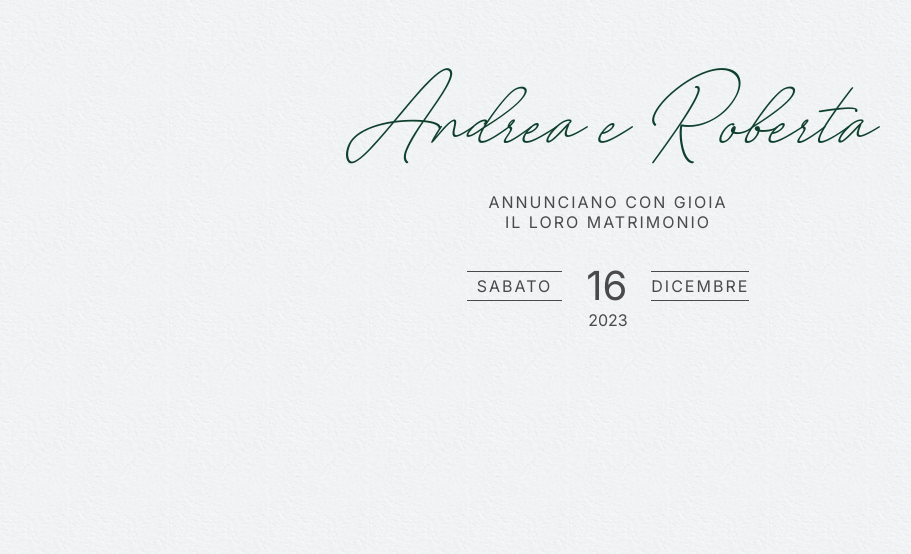
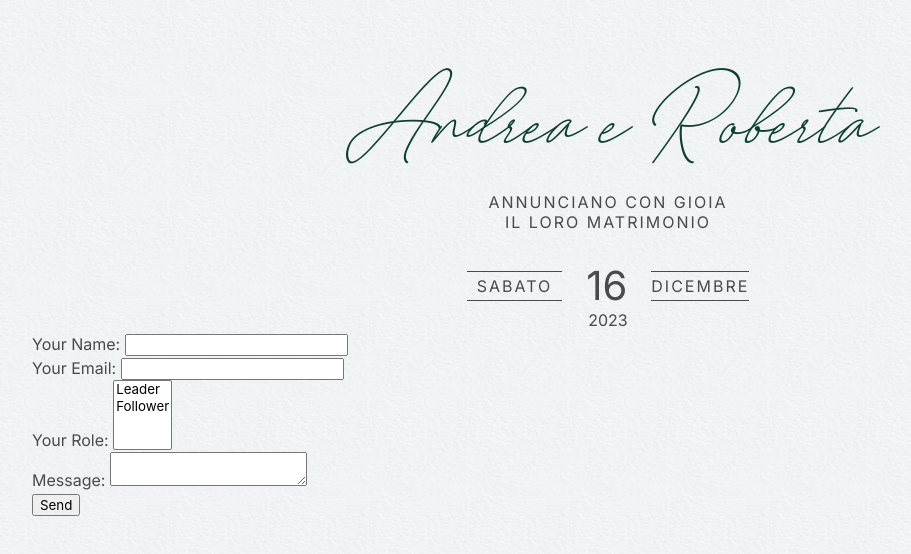
Before and after one commit to FabioCiurlia/wedding, a Next.js app: page / in a window 1280 px wide. Shown: the top 554 px of the page, without its empty margins (32-943 px from the left). Built offline with nearby package versions, Linux system fonts and the light colour scheme.

Commit message:
Added form

```diff
--- /dev/null
+++ b/src/app/components/Celebration.tsx
@@ -0,0 +1,43 @@
+import "../../../node_modules/bulma/css/bulma.css";
+
+export default function Celebration() {
+  return (
+    <section>
+      <h1 className="is-hidden-mobile names-desktop">Andrea e Roberta</h1>
+
+      <h1 className="is-hidden-desktop names-mobile">Andrea e Roberta</h1>
+
+      <div className="columns is-centered">
+        <div className="column is-half">
+          <div className="my-5">
+            <p
+              className="has-text-centered is-size-6"
+              style={{ lineHeight: "normal", letterSpacing: "2px" }}
+            >
+              ANNUNCIANO CON GIOIA
+              <br />
+              IL LORO MATRIMONIO
+            </p>
+          </div>
+          <div className="is-flex is-flex-direction-column is-align-items-center">
+            <div
+              className="is-flex is-justify-content-center"
+              style={{ gap: "1.5em", alignItems: "center" }}
+            >
+              <div>
+                <span className="wrapped-border">&#8194;SABATO&#8194;</span>
+              </div>
+              <div>
+                <span className="is-size-2 is-size-2-touch">16</span>
+              </div>
+              <div>
+                <span className="wrapped-border">DICEMBRE</span>
+              </div>
+            </div>
+            <div style={{ marginTop: "-8px" }}>2023</div>
+          </div>
+        </div>
+      </div>
+    </section>
+  );
+}
--- /dev/null
+++ b/src/app/components/ConfirmForm.tsx
@@ -0,0 +1,35 @@
+export default function ConfirmForm() {
+  return (
+    <>
+      <form name="confirm" method="POST" data-netlify="true">
+        <p>
+          <label>
+            Your Name: <input type="text" name="name" />
+          </label>
+        </p>
+        <p>
+          <label>
+            Your Email: <input type="email" name="email" />
+          </label>
+        </p>
+        <p>
+          <label>
+            Your Role:{" "}
+            <select name="role[]" multiple>
+              <option value="leader">Leader</option>
+              <option value="follower">Follower</option>
+            </select>
+          </label>
+        </p>
+        <p>
+          <label>
+            Message: <textarea name="message"></textarea>
+          </label>
+        </p>
+        <p>
+          <button type="submit">Send</button>
+        </p>
+      </form>
+    </>
+  );
+}
--- a/src/app/page.tsx
+++ b/src/app/page.tsx
@@ -1,6 +1,9 @@
 import Image from "next/image";
 import styles from "./page.module.css";
 import "../../node_modules/bulma/css/bulma.css";
+
+import Celebration from "./components/Celebration";
+import ConfirmForm from "./components/ConfirmForm";
 
 export default function Home() {
   return (
@@ -8,45 +11,8 @@ export default function Home() {
       <div className="hero" style={{ height: "100vh" }}>
         <div className="hero-body">
           <div className="container">
-
-			<h1 className="is-hidden-mobile names-desktop">
-              Andrea e Roberta
-            </h1>
-
-			<h1 className="is-hidden-desktop names-mobile">
-              Andrea e Roberta
-            </h1>
-
-            <div className="columns is-centered">
-              <div className="column is-half">
-                <div className="my-5">
-                  <p className="has-text-centered is-size-6" style={{lineHeight: 'normal', letterSpacing: '2px'}}>
-                    ANNUNCIANO CON GIOIA
-                    <br />
-                    IL LORO MATRIMONIO
-                  </p>
-                </div>
-                <div className="is-flex is-flex-direction-column is-align-items-center">
-                  <div
-                    className="is-flex is-justify-content-center"
-                    style={{ gap: "1.5em", alignItems: "center" }}
-                  >
-                    <div>
-                      <span className="wrapped-border">&#8194;SABATO&#8194;</span>
-                    </div>
-                    <div>
-                      <span className="is-size-2 is-size-2-touch">16</span>
-                    </div>
-                    <div>
-                      <span className="wrapped-border">DICEMBRE</span>
-                    </div>
-                  </div>
-                  <div style={{ marginTop: "-8px"}}>
-                    2023
-                  </div>
-                </div>
-              </div>
-            </div>
+			<Celebration/>
+			<ConfirmForm/>
           </div>
         </div>
       </div>
```
